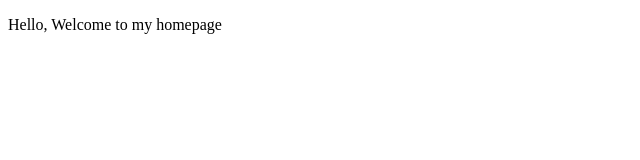
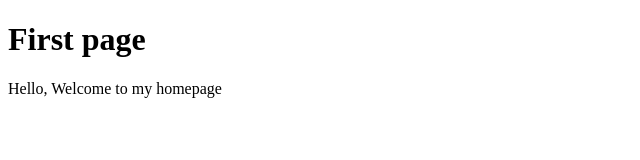
Before and after one commit to LennyDennis/SimpleWebsite, a plain HTML site: page index.html in a window 1280 px wide. Shown: the whole page, without its empty margins (0-640 px from the left). Drawn offline with Linux system fonts and the light colour scheme.

Commit message:
Add the heading to the document

```diff
--- a/index.html
+++ b/index.html
@@ -7,6 +7,7 @@
     <title>project</title>
 </head>
 <body>
-   <p>Hello, Welcome to my homepage</p>
+    <h1>First page</h1>
+      <p>Hello, Welcome to my homepage</p>
 </body>
 </html>
```
